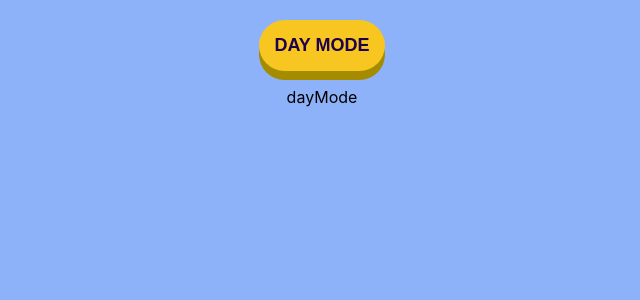
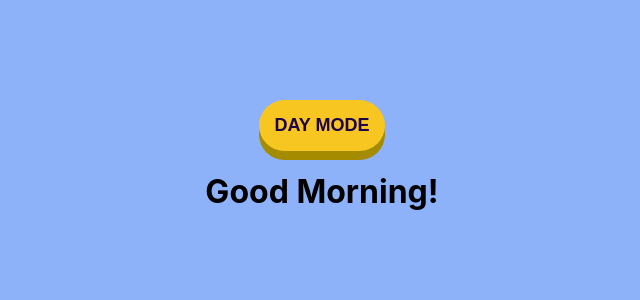
Before and after one commit to tolentinoel/randomHex, a React (Create React App) app in the folder random-hex/: page / in a window 1280 px wide. Shown: the top 300 px of the page, without its empty margins (318-958 px from the left). Built offline with nearby package versions, Linux system fonts and the light colour scheme.

Commit message:
Add CSS for mainDiv, Update index.html

```diff
--- a/random-hex/public/index.html
+++ b/random-hex/public/index.html
@@ -5,26 +5,10 @@
     <link rel="icon" href="%PUBLIC_URL%/favicon.ico" />
     <meta name="viewport" content="width=device-width, initial-scale=1" />
     <meta name="theme-color" content="#000000" />
-    <meta
-      name="description"
-      content="Web site created using create-react-app"
-    />
+    <meta name="description" content="Toggling Day & Night mode"/>
     <link rel="apple-touch-icon" href="%PUBLIC_URL%/logo192.png" />
-    <!--
-      manifest.json provides metadata used when your web app is installed on a
-      user's mobile device or desktop. See https://developers.google.com/web/fundamentals/web-app-manifest/
-    -->
     <link rel="manifest" href="%PUBLIC_URL%/manifest.json" />
-    <!--
-      Notice the use of %PUBLIC_URL% in the tags above.
-      It will be replaced with the URL of the `public` folder during the build.
-      Only files inside the `public` folder can be referenced from the HTML.
-
-      Unlike "/favicon.ico" or "favicon.ico", "%PUBLIC_URL%/favicon.ico" will
-      work correctly both with client-side routing and a non-root public URL.
-      Learn how to configure a non-root public URL by running `npm run build`.
-    -->
-    <title>React App</title>
+    <title>Toggle Day/Night</title>
   </head>
   <body>
     <noscript>You need to enable JavaScript to run this app.</noscript>
--- a/random-hex/src/App.css
+++ b/random-hex/src/App.css
@@ -1,6 +1,6 @@
 .App {
   text-align: center;
-  ;
+
 }
 
 .dayMode {
@@ -9,7 +9,11 @@
 }
 
 .nightMode {
-  background-color: #161c29;
+  background-color: #111e39;
   height: 100vh;
+  color: aliceblue;
+}
 
+.mainDiv{
+  padding: 80px 50px;
 }
--- a/random-hex/src/components/DarkMode.js
+++ b/random-hex/src/components/DarkMode.js
@@ -20,12 +20,12 @@ function DarkMode() {
 
 
     return (
-        <div>
+        <div className="mainDiv">
             <button
                 id="toggleBtn"
                 onClick={(e) => btnToggle(e)}
             >DAY MODE</button>
-            <p>{bgColor}</p>
+            <h1>{bgColor === "dayMode" ? "Good Morning!" : "Good Evening!"}</h1>
         </div>
     )
 }
```
